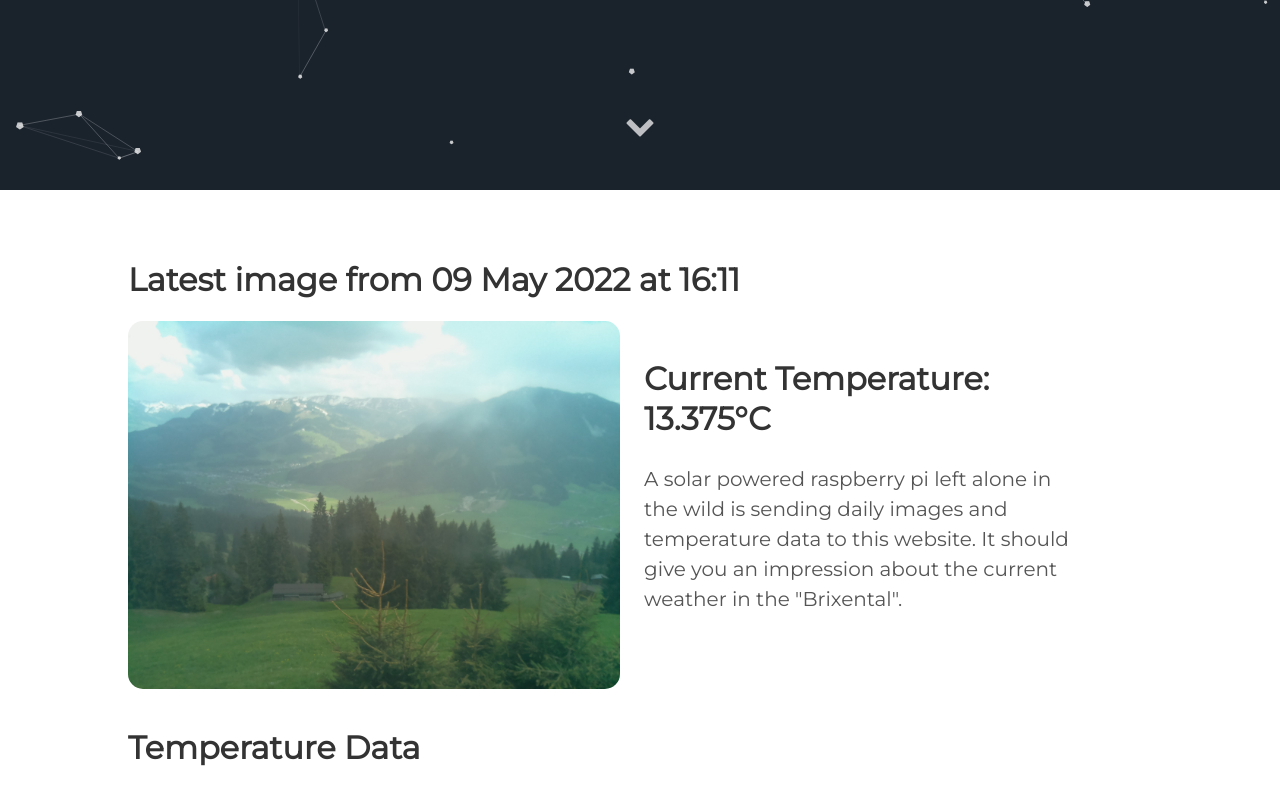
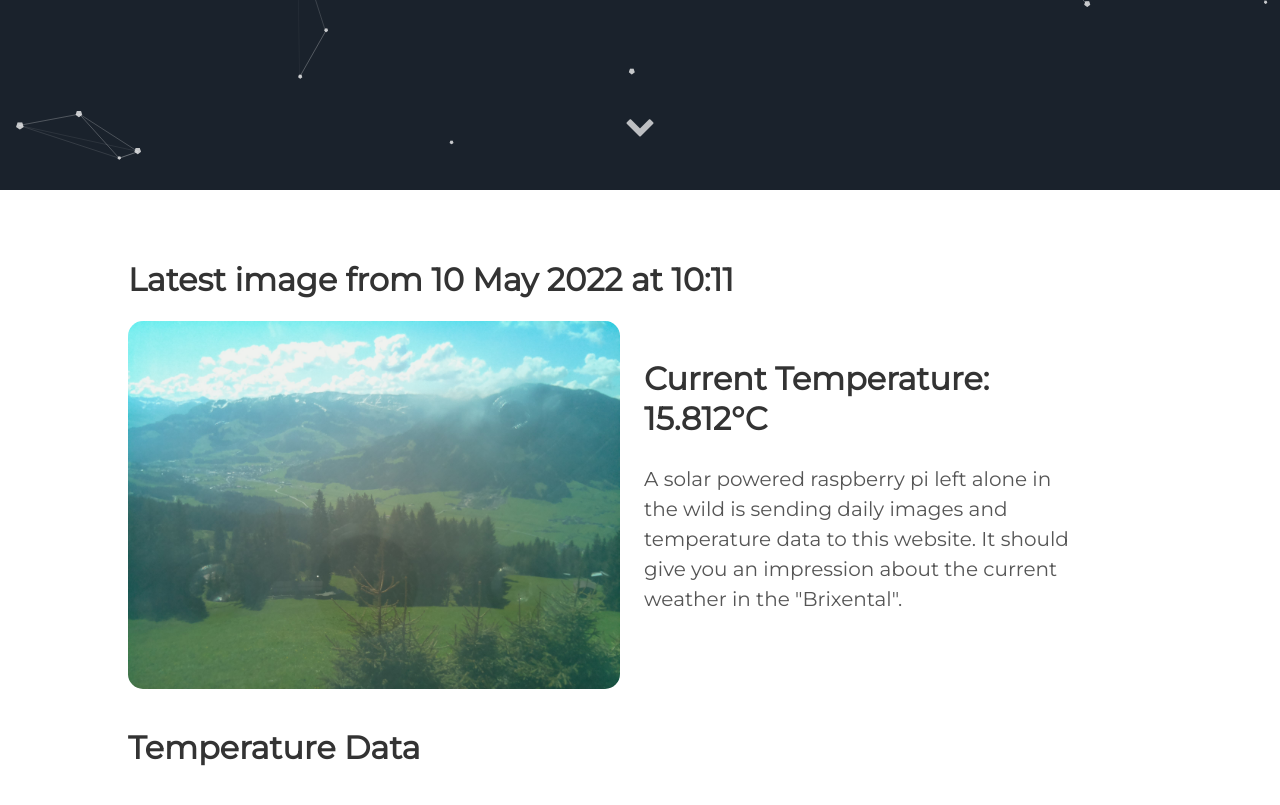
Before and after one commit to vektorious/vektorious.github.io, a Jekyll site: the page built from resources/huette.md, in a window 1280 px wide and 900 px high, scrolled down 710 px. Shown: the top 805 px of the window. Built offline with Jekyll 4.4.1, drawn with Linux system fonts in a browser that asks for light colours.

Commit message:
I'm a bot beep boop

```diff
--- a/resources/huette.md
+++ b/resources/huette.md
@@ -6,13 +6,13 @@ image: '/assets/img/'
 description: 'Live image from the Austrian alps'
 twitter_text: ' '
 ---
-## Latest image from 09 May 2022 at 16:11
+## Latest image from 10 May 2022 at 10:11
 <div class="huette">
   <div class="huette-image">
     <img src="{{ "/assets/img/huette.jpg" | prepend: site.baseurl }}">
   </div>
   <div class="huette-text">
-        <h2>Current Temperature: 13.375°C</h2>
+        <h2>Current Temperature: 15.812°C</h2>
         <p>A solar powered raspberry pi left alone in the wild is sending daily images and temperature data to this website. It should give you an impression about the current weather in the "Brixental".</p>
 
   </div>
```
Also changed, not shown: rpi-script/2022-05-10_100941.txt (renamed from rpi-script/2022-05-09_160954.txt, +5 -5 lines), rpi-script/huette.md (+2 -2 lines), assets/img/huette.jpg, assets/img/temp_plot.png, rpi-script/temp_plot.png, 1 other file.
